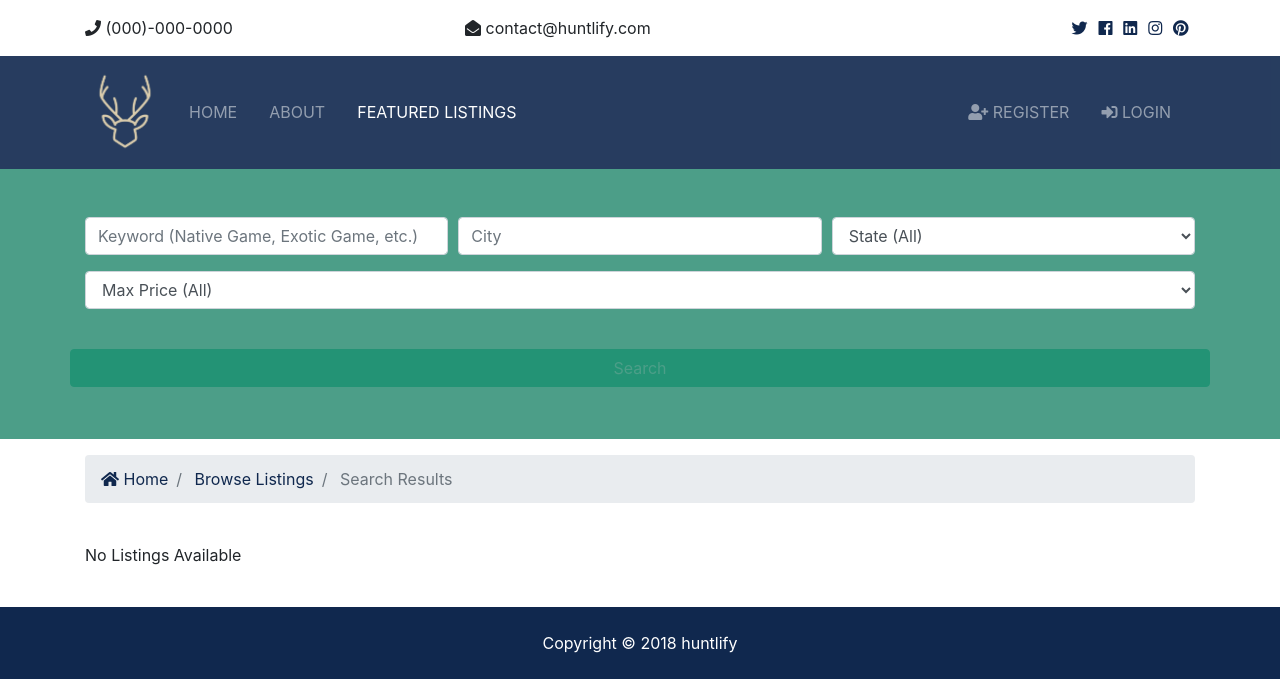
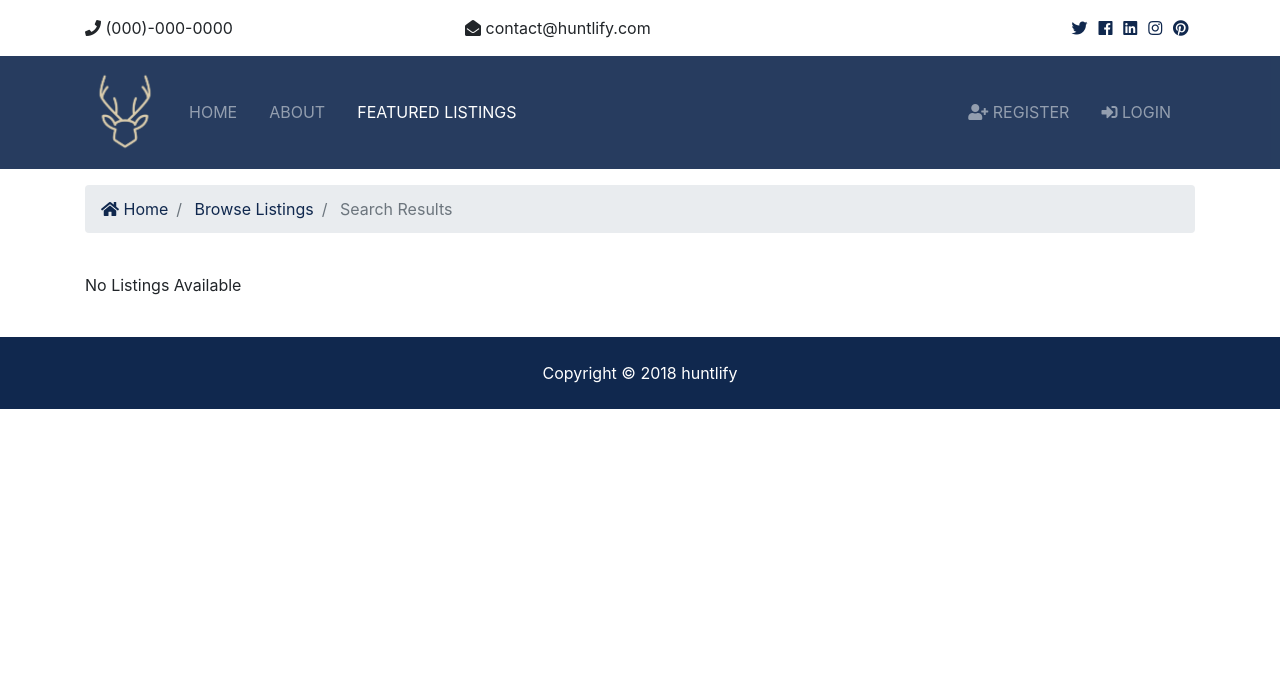
Before and after one commit to seabazz/btre, a Django app: template templates/listings/search.html in a window 1280 px wide. Shown: the top 679 px of the page. Run offline with Django 3.2, Linux system fonts and the light colour scheme; the template is opened without the code that fills it, so the values that code supplies are empty; some libraries are stand-ins or nearby versions.

Commit message:
remove search form on listings page

```diff
--- a/templates/listings/search.html
+++ b/templates/listings/search.html
@@ -6,12 +6,12 @@
 {% block title %} | Search Results {% endblock %}
 
 {% block content %}
-<section id="showcase-inner" class="showcase-search text-white py-5">
+ <!-- <section id="showcase-inner" class="showcase-search text-white py-5">
     <div class="container">
       <div class="row text-center">
         <div class="col-md-12">
           <form action="{% url 'search' %}">
-            <!-- Form Row 1 -->
+            Form Row 1
             <div class="form-row">
               <div class="col-md-4 mb-3">
                 <label class="sr-only">Keywords</label>
@@ -37,8 +37,8 @@
                 </select>
               </div>
             </div>
-            <!-- Form Row 2 -->
-            <!--<div class="form-row">
+            Form Row 2
+            <div class="form-row">
               <div class="col-md-6 mb-3">
                 <label class="sr-only">Bedrooms</label>
                 <select name="bedrooms" class="form-control">
@@ -51,7 +51,7 @@
                       >{{ value }}</option>
                     {% endfor %}
                 </select>
-              </div>-->
+              </div>
               <div class="col-md-14 mb-3">
                 <select name="price" class="form-control">
                   <option selected="true" disabled="disabled">Max Price (All)</option>
@@ -70,7 +70,7 @@
         </div>
       </div>
     </div>
-  </section>
+  </section> -->
 
   <!-- Breadcrumb -->
   <section id="bc" class="mt-3">
```
